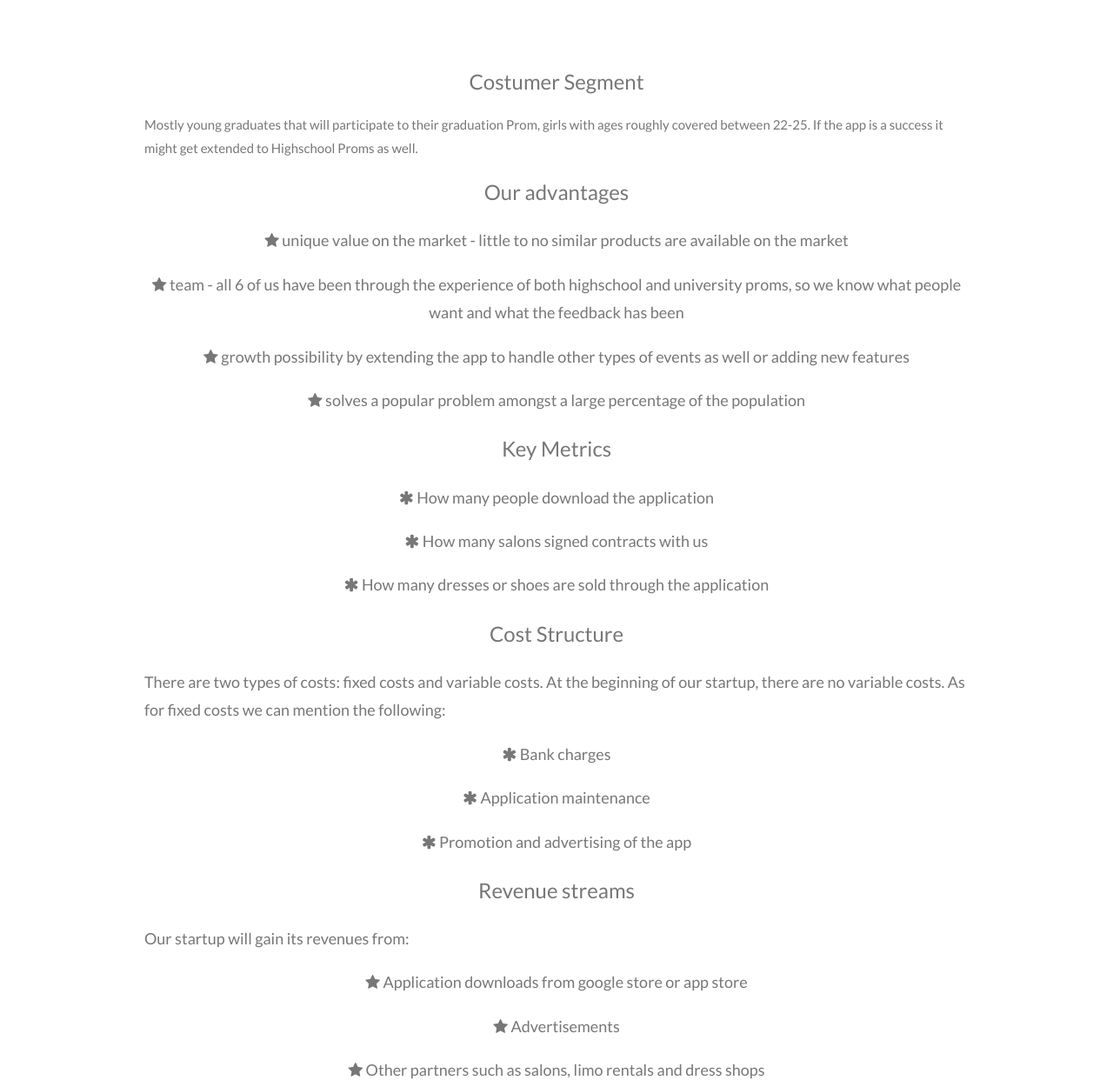
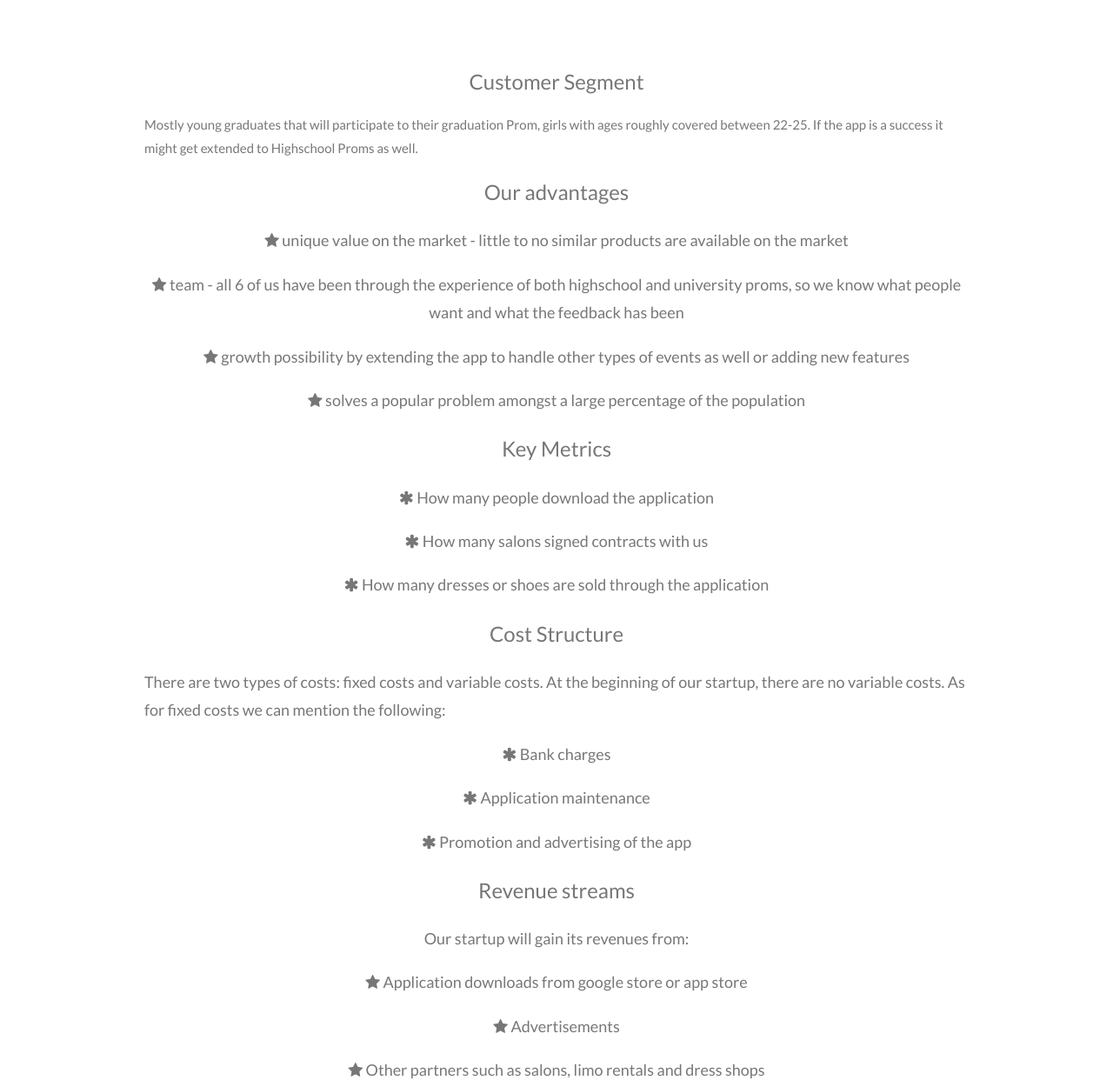
Before and after one commit to adrian-dudau/DSS-Proiect_Fiki, a plain HTML site: page index.html in a window 1280 px wide. Shown: the part 1892-3142 px from the top of the page at 87% size. Drawn offline with nearby package versions, Linux system fonts and the light colour scheme.

Commit message:
Update index.html

```diff
--- a/index.html
+++ b/index.html
@@ -138,7 +138,7 @@ body, html {
 
 <!-- Container (Portfolio Section) -->
 <div class="w3-content w3-container w3-padding-64" id="portfolio">
-  <h3 class="w3-center">Costumer Segment</h3>
+  <h3 class="w3-center">Customer Segment</h3>
     <p>Mostly young graduates that will participate to their graduation Prom, girls with ages roughly covered between 22-25. If the app is a success it might get extended to Highschool Proms as well.
 </p>
 
@@ -181,9 +181,11 @@ body, html {
 
   </h3>
 
-  <h3 class="w3-center">Revenue streams</h3>
+  <h3 class="w3-center">Revenue streams
 
   <p class="w3-large"> Our startup will gain its revenues from:</p>
+
+  </h3>
 
   <h3 class="w3-center">
 
```
